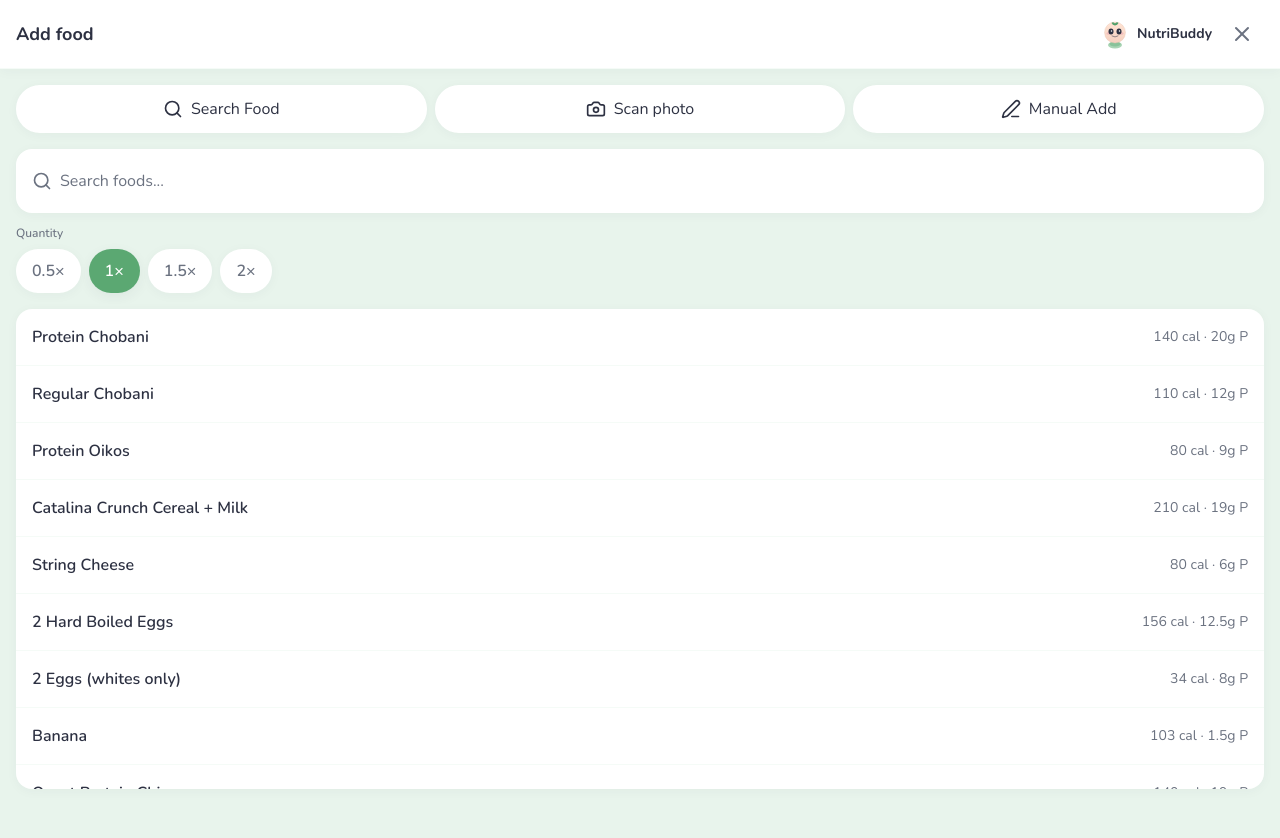
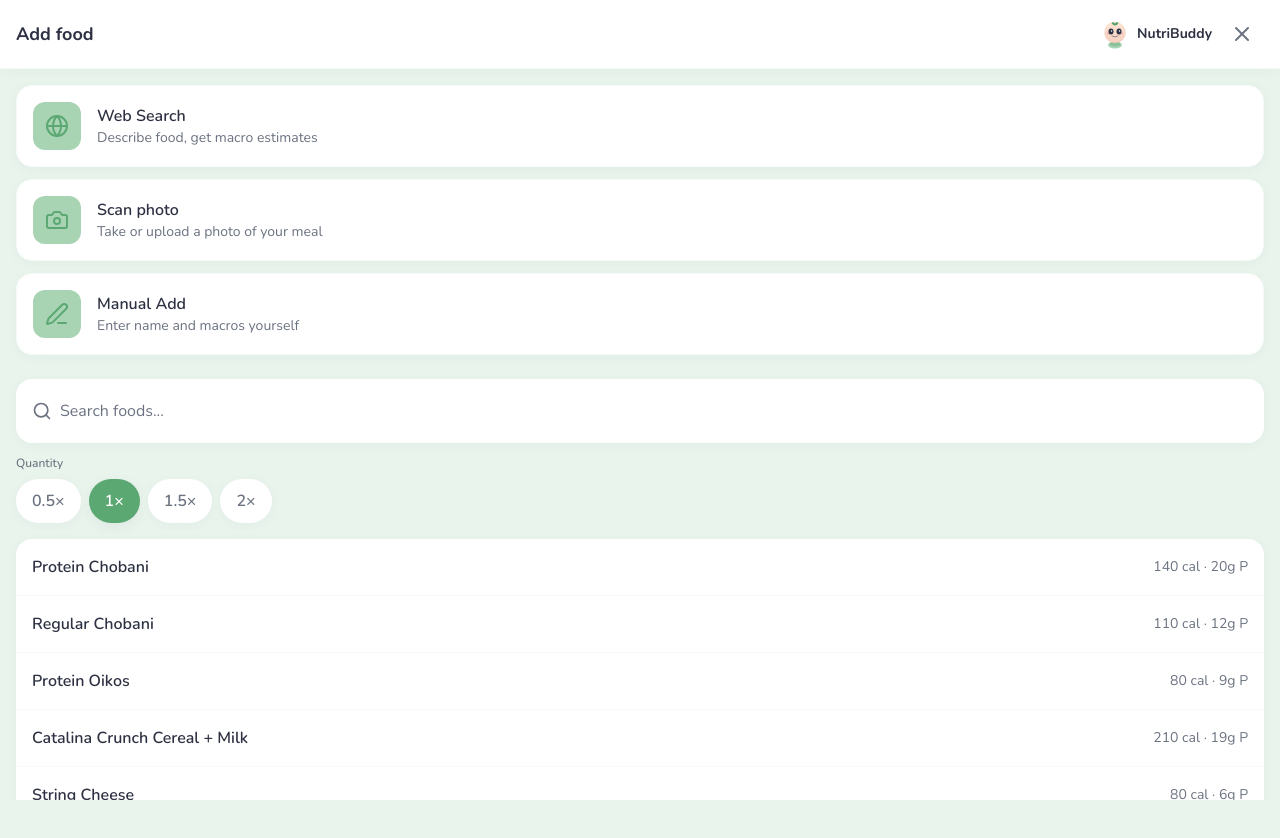
Before and after one commit to DrivenMadness/macro-tracker, a React (Vite) app: page / in a window 1280 px wide. Both pictures are taken after a click on the button 838 px from the left and 374 px from the top of the page. Shown: the top 838 px of the page. Built offline with nearby package versions, Linux system fonts and the light colour scheme.

Commit message:
change ui add

```diff
--- a/src/components/AddFood.tsx
+++ b/src/components/AddFood.tsx
@@ -1,5 +1,5 @@
 import { useState } from 'react';
-import { X, Camera, Edit3, Search } from 'lucide-react';
+import { X, Camera, Edit3, Globe } from 'lucide-react';
 import { FoodSearch } from './FoodSearch';
 import { PhotoScan } from './PhotoScan';
 import { ManualAdd } from './ManualAdd';
@@ -71,30 +71,45 @@
       <div className="flex-1 overflow-auto px-4 py-4">
         {view === 'search' && (
           <>
-            <div className="flex gap-2 mb-4">
+            <div className="space-y-3 mb-6">
               <button
                 type="button"
                 onClick={() => setView('searchFood')}
-                className="flex-1 flex items-center justify-center gap-2 rounded-full bg-[var(--color-card)] shadow-[var(--shadow-card)] text-[var(--color-text)] px-4 py-3 min-h-[48px] tap-bounce"
+                className="w-full flex items-center gap-4 rounded-2xl bg-[var(--color-card)] shadow-[var(--shadow-card)] border border-[var(--color-card-soft)] p-4 text-left tap-bounce hover:bg-[var(--color-card-soft)] transition-colors"
               >
-                <Search className="w-5 h-5" />
-                Search Food
+                <div className="w-12 h-12 rounded-xl bg-[var(--color-accent-soft)] flex items-center justify-center shrink-0">
+                  <Globe className="w-6 h-6 text-[var(--color-accent)]" />
+                </div>
+                <div className="min-w-0 flex-1">
+                  <p className="font-semibold text-[var(--color-text)]">Web Search</p>
+                  <p className="text-sm text-[var(--color-text-muted)]">Describe food, get macro estimates</p>
+                </div>
               </button>
               <button
                 type="button"
                 onClick={() => setView('photo')}
-                className="flex-1 flex items-center justify-center gap-2 rounded-full bg-[var(--color-card)] shadow-[var(--shadow-card)] text-[var(--color-text)] px-4 py-3 min-h-[48px] tap-bounce"
+                className="w-full flex items-center gap-4 rounded-2xl bg-[var(--color-card)] shadow-[var(--shadow-card)] border border-[var(--color-card-soft)] p-4 text-left tap-bounce hover:bg-[var(--color-card-soft)] transition-colors"
               >
-                <Camera className="w-5 h-5" />
-                Scan photo
+                <div className="w-12 h-12 rounded-xl bg-[var(--color-accent-soft)] flex items-center justify-center shrink-0">
+                  <Camera className="w-6 h-6 text-[var(--color-accent)]" />
+                </div>
+                <div className="min-w-0 flex-1">
+                  <p className="font-semibold text-[var(--color-text)]">Scan photo</p>
+                  <p className="text-sm text-[var(--color-text-muted)]">Take or upload a photo of your meal</p>
+                </div>
               </button>
               <button
                 type="button"
                 onClick={() => setView('manual')}
-                className="flex-1 flex items-center justify-center gap-2 rounded-full bg-[var(--color-card)] shadow-[var(--shadow-card)] text-[var(--color-text)] px-4 py-3 min-h-[48px] tap-bounce"
+                className="w-full flex items-center gap-4 rounded-2xl bg-[var(--color-card)] shadow-[var(--shadow-card)] border border-[var(--color-card-soft)] p-4 text-left tap-bounce hover:bg-[var(--color-card-soft)] transition-colors"
               >
-                <Edit3 className="w-5 h-5" />
-                Manual Add
+                <div className="w-12 h-12 rounded-xl bg-[var(--color-accent-soft)] flex items-center justify-center shrink-0">
+                  <Edit3 className="w-6 h-6 text-[var(--color-accent)]" />
+                </div>
+                <div className="min-w-0 flex-1">
+                  <p className="font-semibold text-[var(--color-text)]">Manual Add</p>
+                  <p className="text-sm text-[var(--color-text-muted)]">Enter name and macros yourself</p>
+                </div>
               </button>
             </div>
             <FoodSearch
--- a/src/components/SearchFood.tsx
+++ b/src/components/SearchFood.tsx
@@ -216,11 +216,11 @@
       </button>
       {!canSearch && (
         <p className="text-sm text-[var(--color-warning)] mb-3">
-          Add your Claude API key in Settings to use Search Food.
+          Add your Claude API key in Settings to use Web Search.
         </p>
       )}
       <label className="text-sm font-medium text-[var(--color-text-muted)] mb-1 block">
-        Search Food
+        Web Search
       </label>
       <div className="flex gap-2 mb-4">
         <input
```
